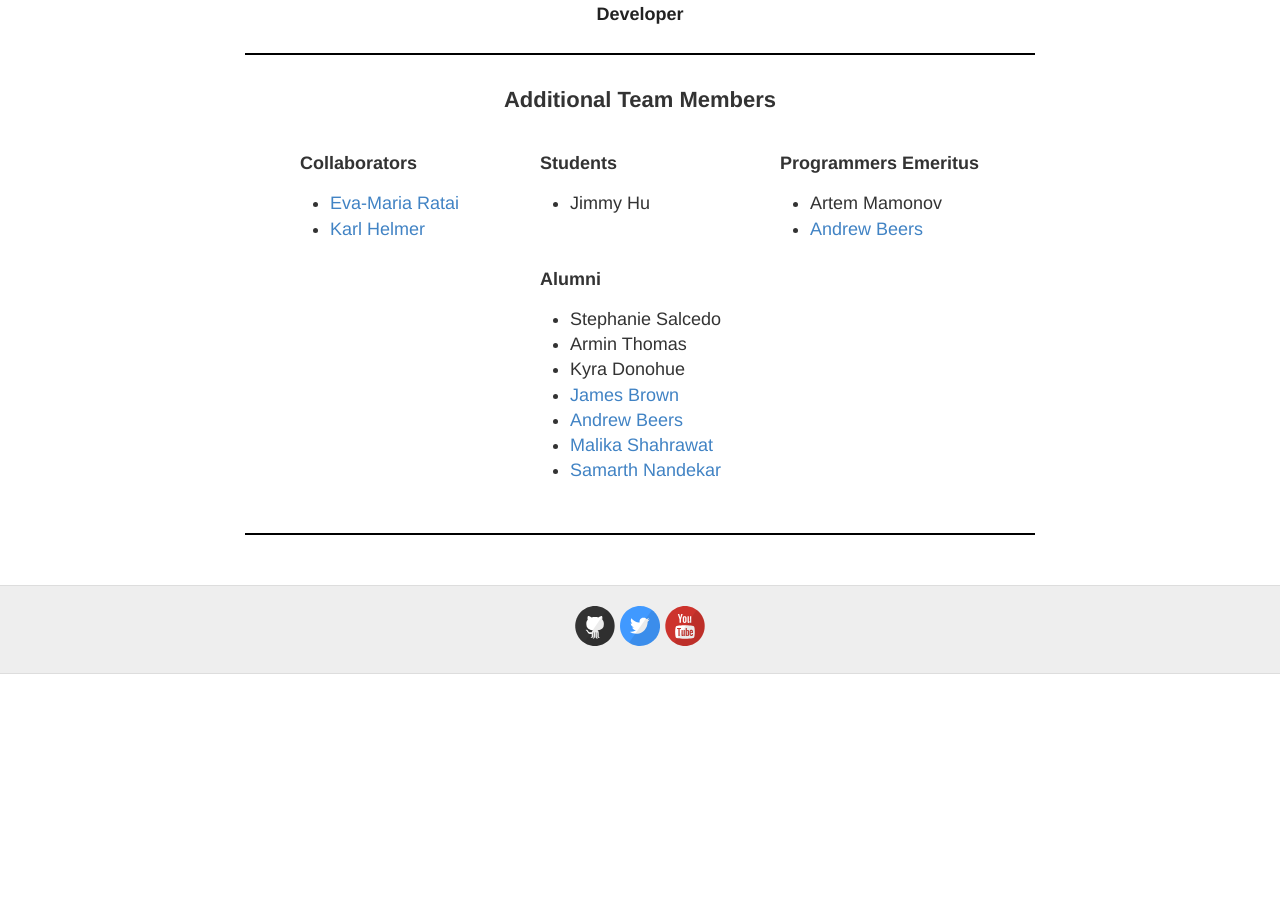
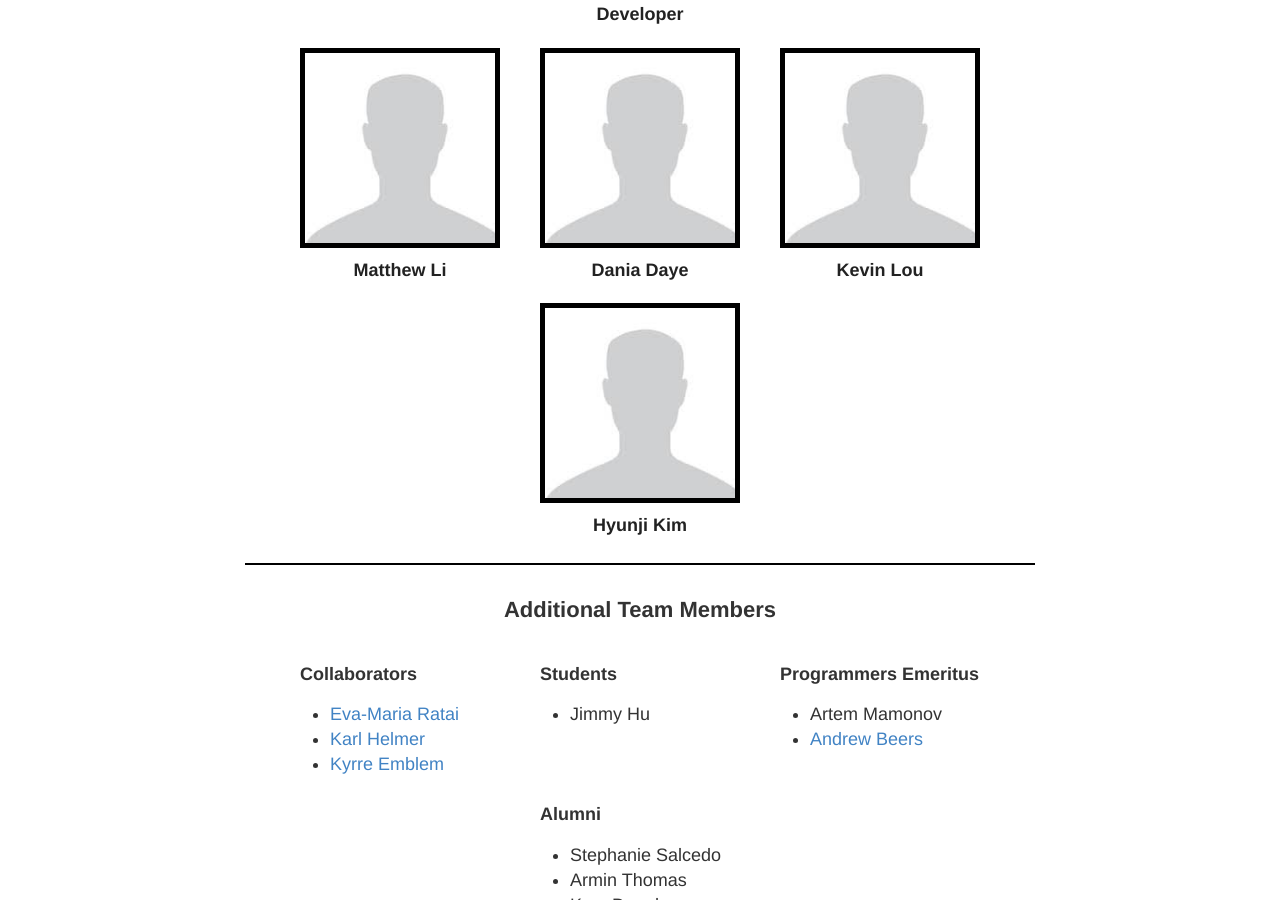
Before and after one commit to QTIM-Lab/qtim-lab.github.io, a Jekyll site: the page built from people.html, in a window 1280 px wide and 900 px high, scrolled down 1685 px. Built offline with Jekyll 4.4.1, drawn with Linux system fonts in a browser that asks for light colours; before the commit the page ends 2359 px from its top, so only the background shows below that.

Commit message:
adding new members

```diff
--- a/people.html
+++ b/people.html
@@ -161,6 +161,46 @@ permalink: /people/
       </h4>
     </a>
   </div>
+
+  <div class="custom-col">
+    <a class="person" id="Matthew" href="#personTitle">
+      <div class='image-container'>
+        <img src="../images/people/profile_icon.jpg" class="flex-image" alt="Image">
+      </div>
+      <h4>Matthew Li</br>
+      </h4>
+    </a>
+  </div>
+
+  <div class="custom-col">
+    <a class="person" id="Dania" href="#personTitle">
+      <div class='image-container'>
+        <img src="../images/people/profile_icon.jpg" class="flex-image" alt="Image">
+      </div>
+      <h4>Dania Daye</br>
+      </h4>
+    </a>
+  </div>
+
+  <div class="custom-col">
+    <a class="person" id="Kevin" href="#personTitle">
+      <div class='image-container'>
+        <img src="../images/people/profile_icon.jpg" class="flex-image" alt="Image">
+      </div>
+      <h4>Kevin Lou</br>
+      </h4>
+    </a>
+  </div>
+
+  <div class="custom-col">
+    <a class="person" id="Hyunji" href="#personTitle">
+      <div class='image-container'>
+        <img src="../images/people/profile_icon.jpg" class="flex-image" alt="Image">
+      </div>
+      <h4>Hyunji Kim</br>
+      </h4>
+    </a>
+  </div>
 <!-- Alumni Members Begin -->
 
 <!--
@@ -234,6 +274,7 @@ permalink: /people/
       <ul>
         <li><a href='https://www.nmr.mgh.harvard.edu/user/6162'>Eva-Maria Ratai</a></li>
         <li><a href='https://www.nmr.mgh.harvard.edu/user/6787'>Karl Helmer</a></li>
+        <li><a href="https://www.ous-research.no/emblem/">Kyrre Emblem</a></li>
       </ul>
     </div>
     <div class="custom-col">
@@ -401,7 +442,7 @@ permalink: /people/
 
    $("#pdetails").html("Coming soon...")
 
- });
+});
 
    $("#Praveer").click(function() {
 
@@ -433,6 +474,46 @@ permalink: /people/
 
  });
 
+
+   $("#Matthew").click(function() {
+
+   $("#imagename").attr("src", "../images/people/profile_500.png")
+
+   $("#personTitle").html("Martinos Center @ MGH");
+
+   $("#pdetails").html("Coming soon...")
+
+});
+
+   $("#Dania").click(function() {
+
+   $("#imagename").attr("src", "../images/people/profile_500.png")
+
+   $("#personTitle").html("Martinos Center @ MGH");
+
+   $("#pdetails").html("Coming soon...")
+
+});
+
+   $("#Kevin").click(function() {
+
+   $("#imagename").attr("src", "../images/people/profile_500.png")
+
+   $("#personTitle").html("Martinos Center @ MGH");
+
+   $("#pdetails").html("Coming soon...")
+
+});
+
+   $("#Hyunji").click(function() {
+
+   $("#imagename").attr("src", "../images/people/profile_500.png")
+
+   $("#personTitle").html("Martinos Center @ MGH");
+
+   $("#pdetails").html("Coming soon...")
+
+});
 // Alumni
 
  //  $("#Samarth").click(function() {
```
